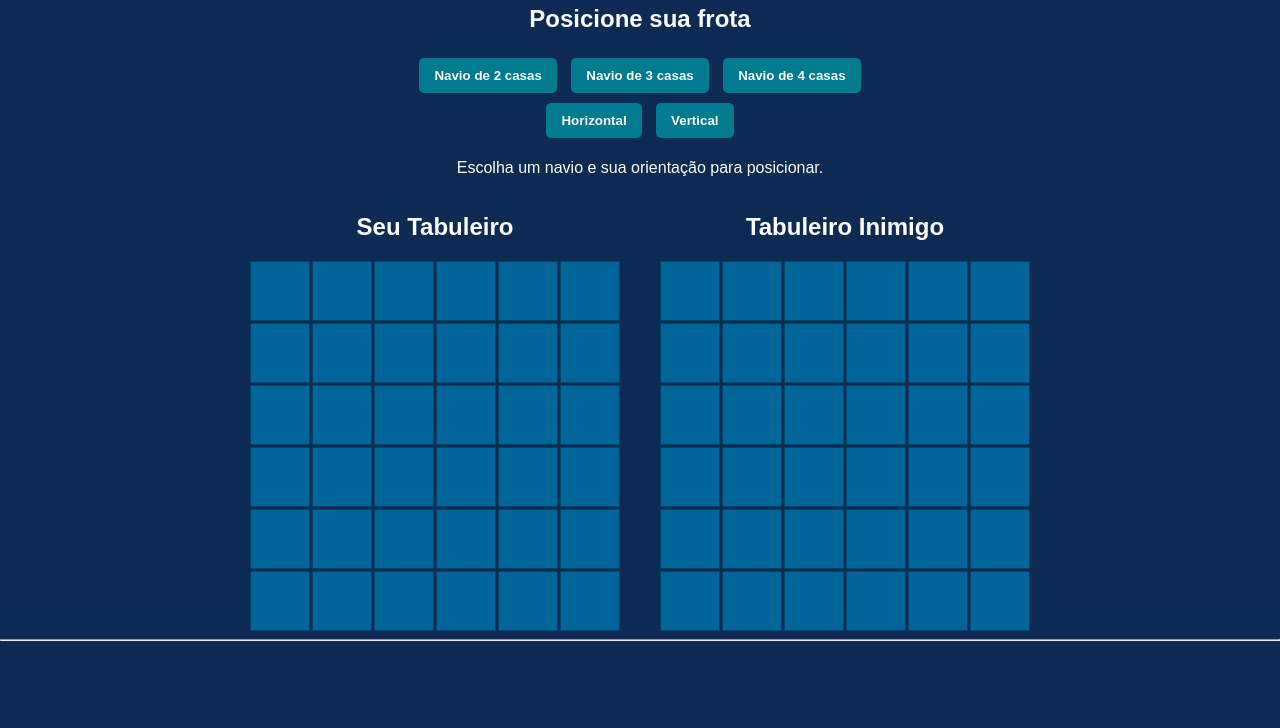
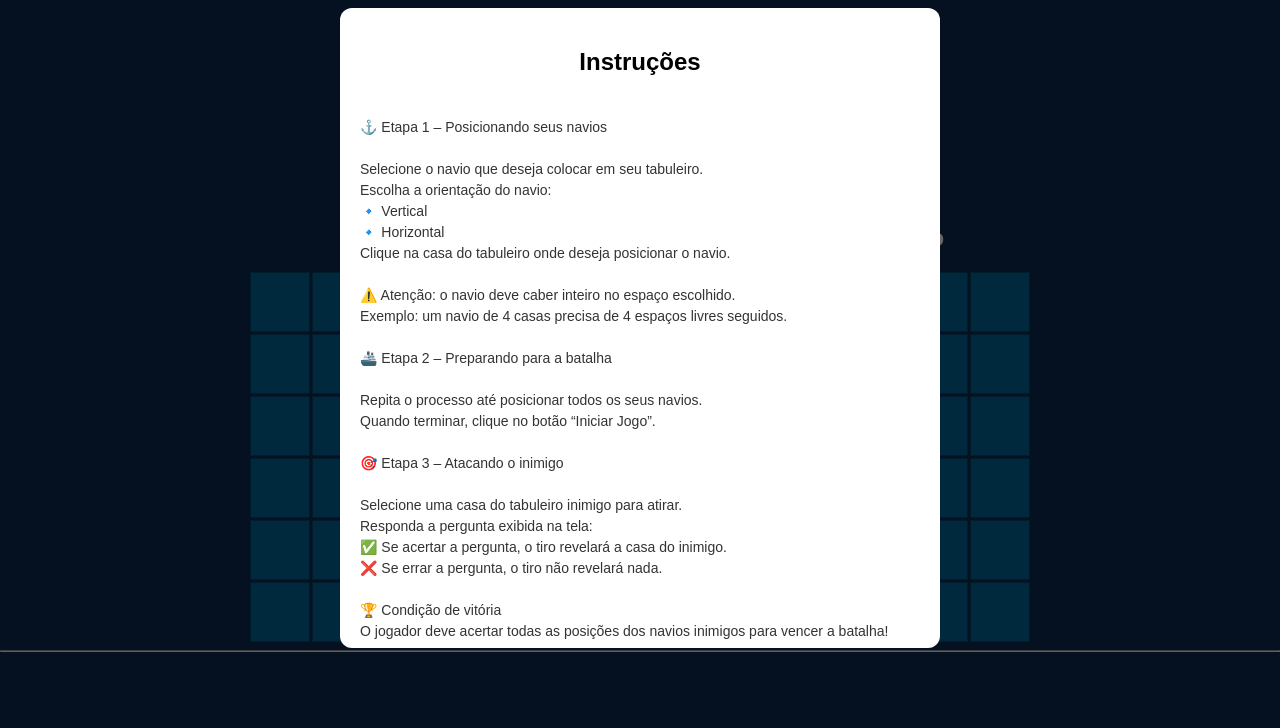
Before and after one commit to MiguelLorenzoLima/batalhaNavalRiachuelo, a plain HTML site: page index.html in a window 1280 px wide. Shown: the part 72-800 px from the top of the page. Drawn offline with Linux system fonts and the light colour scheme.

Commit message:
Manual de instrução

```diff
--- a/index.html
+++ b/index.html
@@ -9,6 +9,7 @@
 <body>
   <h1>Batalha Naval - Riachuelo</h1>
 
+
   <div id="controls">
   <h2>Posicione sua frota</h2>
   <button class="ship-btn" data-size="2">Navio de 2 casas</button>
@@ -17,8 +18,13 @@
   <br>
   <button class="orientation-btn" data-orientation="horizontal">Horizontal</button>
   <button class="orientation-btn" data-orientation="vertical">Vertical</button>
+
+  <!-- Botão de instruções aqui -->
+  <button id="instructions-btn">Instruções</button>
+
   <p id="status">Escolha um navio e sua orientação para posicionar.</p>
 </div>
+
 
   <!-- Boards side-by-side -->
   <div id="boards-wrapper">
@@ -47,6 +53,63 @@
     </div>
   </div>
 
+  <!-- Modal Instruções -->
+  <div id="instructions-modal" class="modal">
+    <div class="modal-content">
+      <h2>Instruções</h2>
+      <p style="text-align:left; white-space:pre-line;">
+⚓ Etapa 1 – Posicionando seus navios
+
+Selecione o navio que deseja colocar em seu tabuleiro.
+Escolha a orientação do navio:
+🔹 Vertical
+🔹 Horizontal
+Clique na casa do tabuleiro onde deseja posicionar o navio.
+
+⚠️ Atenção: o navio deve caber inteiro no espaço escolhido.
+Exemplo: um navio de 4 casas precisa de 4 espaços livres seguidos.
+
+🚢 Etapa 2 – Preparando para a batalha
+
+Repita o processo até posicionar todos os seus navios.
+Quando terminar, clique no botão “Iniciar Jogo”.
+
+🎯 Etapa 3 – Atacando o inimigo
+
+Selecione uma casa do tabuleiro inimigo para atirar.
+Responda a pergunta exibida na tela:
+✅ Se acertar a pergunta, o tiro revelará a casa do inimigo.
+❌ Se errar a pergunta, o tiro não revelará nada.
+
+🏆 Condição de vitória
+O jogador deve acertar todas as posições dos navios inimigos para vencer a batalha!
+      </p>
+      <button id="close-instructions" class="start-btn">Fechar</button>
+    </div>
+  </div>
+
   <script src="script.js"></script>
+
+  <script>
+  // -------- Instruções --------
+  const instructionsBtn = document.getElementById("instructions-btn");
+  const instructionsModal = document.getElementById("instructions-modal");
+  const closeInstructions = document.getElementById("close-instructions");
+
+  instructionsBtn.onclick = () => {
+    instructionsModal.style.display = "block";
+  };
+
+  closeInstructions.onclick = () => {
+    instructionsModal.style.display = "none";
+  };
+
+  // Fecha modal clicando fora
+  window.addEventListener("click", function(event) {
+    if (event.target === instructionsModal) {
+      instructionsModal.style.display = "none";
+    }
+  });
+  </script>
 </body>
 </html>
--- a/script.js
+++ b/script.js
@@ -350,6 +350,28 @@ function resetGame() {
   renderBoard("enemy-board", false);
 }
 
+
+// -------- Instruções --------
+const instructionsBtn = document.getElementById("instructions-btn");
+const instructionsModal = document.getElementById("instructions-modal");
+const closeInstructions = document.getElementById("close-instructions");
+
+instructionsBtn.onclick = () => {
+  instructionsModal.style.display = "block";
+};
+
+closeInstructions.onclick = () => {
+  instructionsModal.style.display = "none";
+};
+
+// Fecha modal clicando fora
+window.addEventListener("click", function(event) {
+  if (event.target === instructionsModal) {
+    instructionsModal.style.display = "none";
+  }
+});
+
+
 // ---------------- Questions initialization ----------------
 function initQuestions() {
   questions = [
--- a/style.css
+++ b/style.css
@@ -139,3 +139,67 @@ h2 { margin-top: 20px; font-size: 24px; }
   flex-direction: column !important;
   align-items: center !important;
 }
+
+/* Botão de instruções */
+#instructions-btn {
+  margin: 10px 5px;
+  padding: 10px 15px;
+  background-color: #3498db; /* mesma cor dos navios */
+  color: white;
+  border: none;
+  border-radius: 8px;
+  cursor: pointer;
+  font-size: 14px;
+  transition: background 0.3s;
+  display: inline-block; /* mesmo comportamento dos outros botões */
+}
+
+#instructions-btn:hover {
+  background-color: #2980b9;
+}
+
+/* Modal de instruções centralizado */
+#instructions-modal {
+  display: none;
+  position: fixed;
+  z-index: 1000;
+  left: 0;
+  top: 0;
+  width: 100%;
+  height: 100%;
+  background-color: rgba(0,0,0,0.6);
+
+  /* Centralização com flexbox */
+  display: flex;
+  justify-content: center;
+  align-items: center;
+}
+
+#instructions-modal .modal-content {
+  background: #fff;
+  padding: 20px;
+  border-radius: 12px;
+  max-width: 600px;
+  width: 90%;
+  text-align: center;
+  overflow-y: auto;
+  max-height: 80vh;  /* não passa da tela */
+}
+
+#instructions-modal p {
+  text-align: left;
+  font-size: 14px;
+  line-height: 1.5;
+  color: #333;
+  margin-bottom: 20px;
+  white-space: pre-line;
+}
+
+/* Responsividade */
+@media (max-width: 768px) {
+  #instructions-btn {
+    font-size: 14px;
+    padding: 8px 12px;
+    width: auto; /* não ocupará 100%, fica igual aos outros */
+  }
+}
```
Lines whose indentation alone changed are shown as unchanged.
